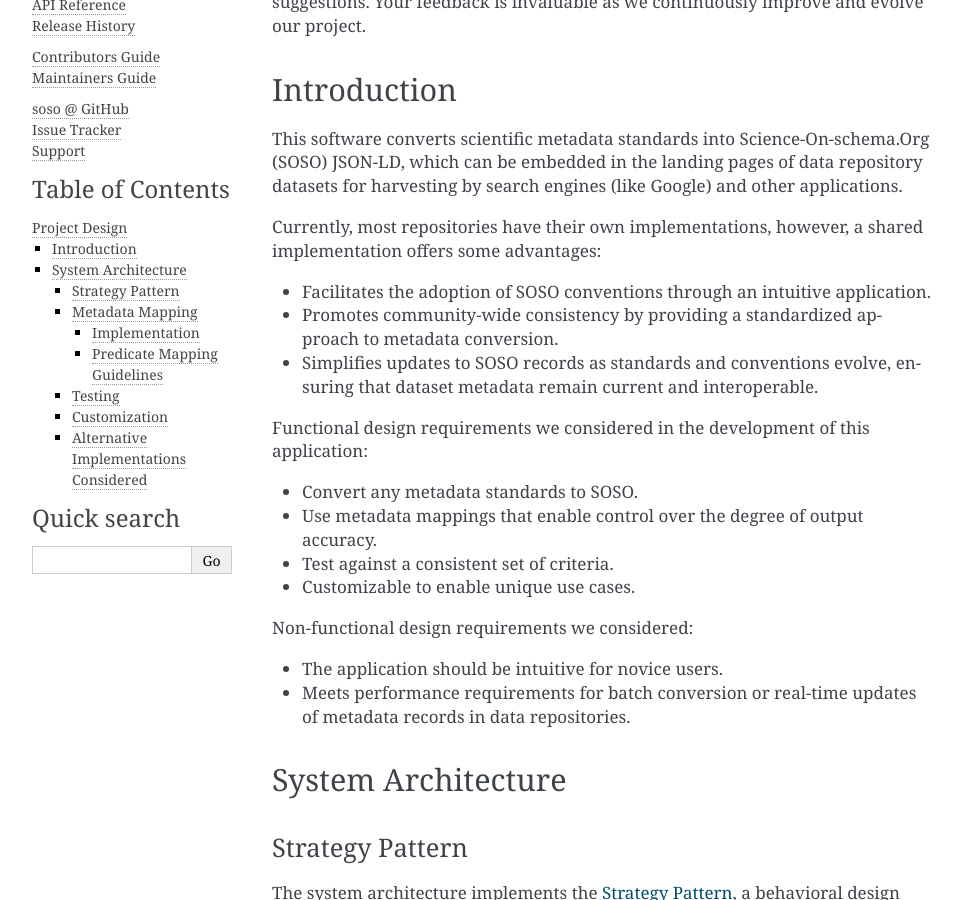
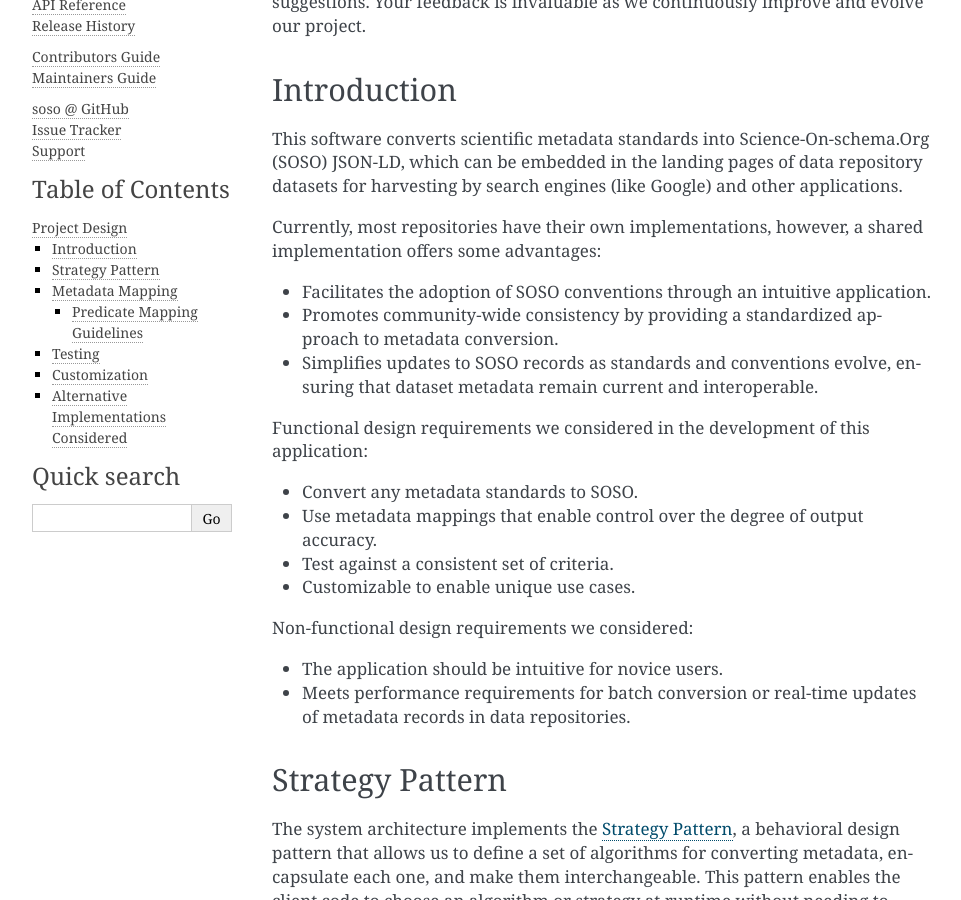
Before and after one commit to clnsmth/soso, a Sphinx documentation site: the page built from docs/source/dev/design.rst, in a window 1280 px wide and 900 px high, scrolled down 249 px. Shown: the whole window, without its empty margins (148-1109 px from the left). Built offline with Sphinx 7.4.7, drawn with Linux system fonts in a browser that asks for light colours.

Commit message:
docs: remove architecture heading from design docs
Remove the system architecture section heading, since the design
document in and of itself implies system architecture. Additionally,
some items listed in this section are not part of the architecture
per se.

```diff
--- a/docs/source/dev/design.rst
+++ b/docs/source/dev/design.rst
@@ -29,11 +29,8 @@ Non-functional design requirements we considered:
 * The application should be intuitive for novice users.
 * Meets performance requirements for batch conversion or real-time updates of metadata records in data repositories.
 
-System Architecture
--------------------
-
 Strategy Pattern
-~~~~~~~~~~~~~~~~
+----------------
 
 The system architecture implements the `Strategy Pattern`_, a behavioral design pattern that allows us to define a set of algorithms for converting metadata, encapsulate each one, and make them interchangeable. This pattern enables the client code to choose an algorithm or strategy at runtime without needing to know the details of each algorithm's implementation. This flexibility applies not only to metadata conversion but also to a test interface implementing a consistent set of checks.
 
@@ -60,10 +57,7 @@ Users typically define workflows that iterate over a series of metadata files. F
    :width: 400
 
 Metadata Mapping
-~~~~~~~~~~~~~~~~
-
-Implementation
-^^^^^^^^^^^^^^
+----------------
 
 We utilize the `Simple Standard for Sharing Ontological Mappings`_ (SSSOM) for semantic mapping SOSO to metadata standards. SSSOM provides a framework for expressing the match accuracy and other essential information to guide developer implementations.
 
@@ -79,7 +73,7 @@ Before committing any changes to SSSOM files, it's a good practice to thoroughly
 .. _SSSOM guidelines: https://mapping-commons.github.io/sssom/mapping-predicates/
 
 Predicate Mapping Guidelines
-^^^^^^^^^^^^^^^^^^^^^^^^^^^^
+~~~~~~~~~~~~~~~~~~~~~~~~~~~~
 
 Our predicate mapping guidelines are based on the `SSSOM guidelines`_, expanding to provide direction for our specific application context. In addition to the SSSOM guidelines, two key factors inform the selection of a mapping predicate: property definition and property type.
 
@@ -113,7 +107,7 @@ Note, if the object type can be transformed to form an exact match with the subj
 For any inquiries, please reach out. Mapping work is fun but can be challenging!
 
 Testing
-~~~~~~~
+-------
 
 The test suite utilizes the strategy design pattern to implement a standardized set of checks that all strategies must undergo (`tests/test_strategies.py`). It verifies that returned property values (resource types and data types) adhere to SOSO conventions. It ensures that null values (e.g., `""` for strings) or containers (e.g., `[]` for lists) are not returned, thereby reducing the accumulation of detritus in the resultant SOSO record. Additionally, verification tests against snapshots of full SOSO records help check the consistency of inputs and outputs produced by the system (`tests/test_main.py`).
 
@@ -122,7 +116,7 @@ Setting up tests for a new strategy requires only creating a strategy instance,
 Strategy-specific utility functions are tested in their own test suite module named `test_[strategy].py`. General utility functions used across different strategies are tested in `test_utilities.py`.
 
 Customization
-~~~~~~~~~~~~~
+-------------
 
 The Strategy Pattern employed in our application enables a high degree of user customization to solve common challenges:
 
@@ -133,7 +127,7 @@ These cases can be addressed by providing information as `kwargs` to the main.co
 
 
 Alternative Implementations Considered
-~~~~~~~~~~~~~~~~~~~~~~~~~~~~~~~~~~~~~~
+---------------------------------------
 
 Before settling on the Strategy Pattern as the design for this project, we considered the use of JSON-LD Framing. This approach involves converting a metadata record to JSON-LD, applying a crosswalk to obtain equivalent SOSO properties, and structuring the result with a JSON-LD Frame (e.g., EML.xml => EML.jsonld => crosswalk => Frame.jsonld => SOSO.jsonld).
 
```
